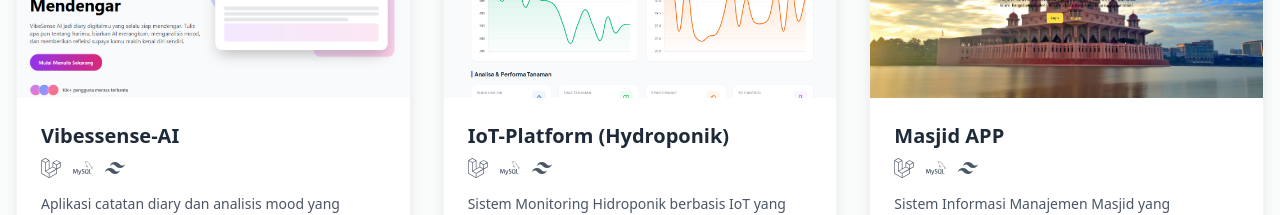
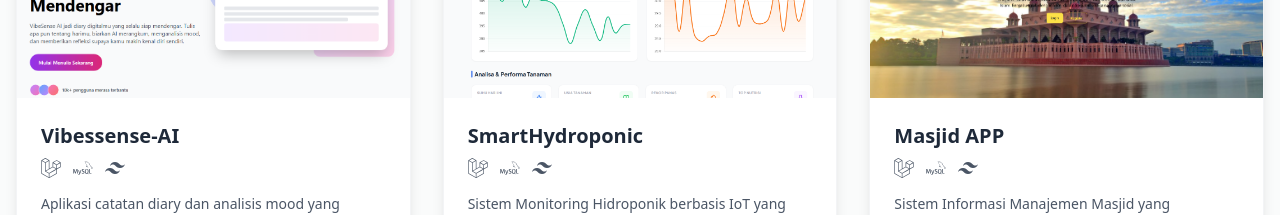
Before and after one commit to LabibAbdullah1/portofolio-labib, a React (Vite) app: page / in a window 1280 px wide. Shown: the part 2200-2415 px from the top of the page. Built offline with nearby package versions, Linux system fonts and the light colour scheme.

Commit message:
update project

```diff
--- a/src/data/projects.jsx
+++ b/src/data/projects.jsx
@@ -19,16 +19,16 @@ export const projectsData = [
     },
     {
         id: 2,
-        title: "IoT-Platform (Hydroponik)",
+        title: "SmartHydroponic",
         image: "/images/iot-platform.png",
         dimage: "../images/iot-platform.png",
         techIcons: [<FaLaravel />, <SiMysql />, <SiTailwindcss />, <MosquittoIcon />],
         techStack: ["Laravel 12", "MySQL", "Tailwind", "Blade", "Mosquitto"],
         description: "Sistem Monitoring Hidroponik berbasis IoT yang berfungsi sebagai Sistem Pendukung Keputusan (DSS). Solusi ini dirancang untuk mengatasi masalah ketidakakuratan takaran nutrisi akibat evaporasi air pada tandon. Saat ini sistem berjalan pada lingkungan lokal (Localhost) untuk simulasi dan pengujian data sensor real-time.",
         text: "Tantangan terbesar dalam proyek ini adalah membangun komunikasi data yang stabil antara hardware (ESP32) dan server lokal. Menggunakan protokol MQTT, saya harus memastikan konfigurasi Broker dan IP Address terkalibrasi dengan benar agar data sensor dapat dikirim secara realtime tanpa delay yang signifikan di jaringan lokal.",
-        date: "31 Desember 2025",
+        date: "25 Januari 2026",
         collaborators: ["Labib Abdullah"],
-        deployLink: "=",
+        deployLink: "https://smarthydroponic.cloud",
         githubLink: "https://github.com/LabibAbdullah1/SmartHydroponic.git",
     },
     {
```
